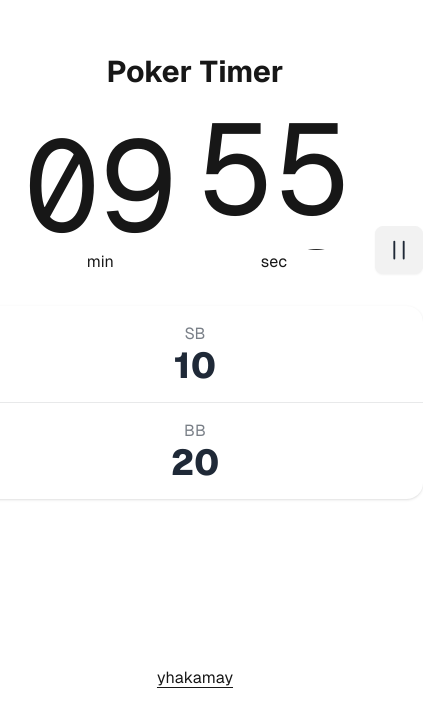
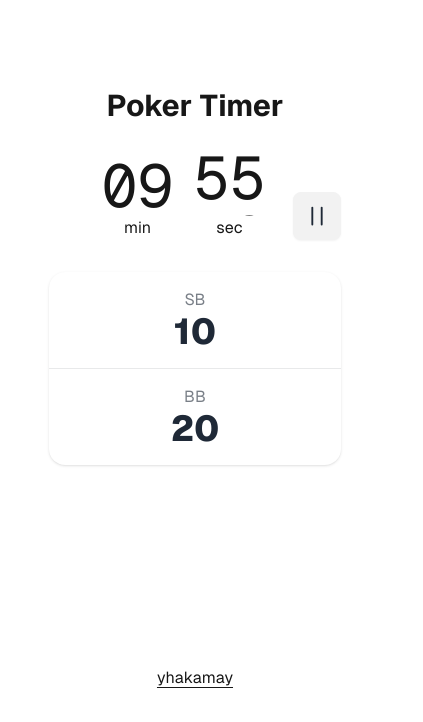
Before and after one commit to yhakamay/poker-timer, a Next.js app: page / in a window 390 px wide. Shown: the part 122-844 px from the top of the page, 423 px wide, since content can reach past the window. Built offline with nearby package versions, Linux system fonts and the light colour scheme.

Commit message:
adjust font-size

```diff
--- a/src/components/timer.tsx
+++ b/src/components/timer.tsx
@@ -8,13 +8,13 @@ export default function Timer({ time }: { time: number }) {
     <div className="w-full flex flex-row justify-center">
       <div className="grid grid-flow-col gap-5 text-center auto-cols-max">
         <div className="flex flex-col">
-          <span className="countdown font-mono text-9xl">
+          <span className="countdown font-mono text-6xl md:text-9xl">
             <span style={{ "--value": `${minutes}` } as CSSProperties}></span>
           </span>
           min
         </div>
         <div className="flex flex-col">
-          <span className="countdown font-mono text-9xl">
+          <span className="countdown font-mono  text-6xl md:text-9xl">
             <span
               style={{ "--value": `${remainingSeconds}` } as CSSProperties}
             ></span>
```
